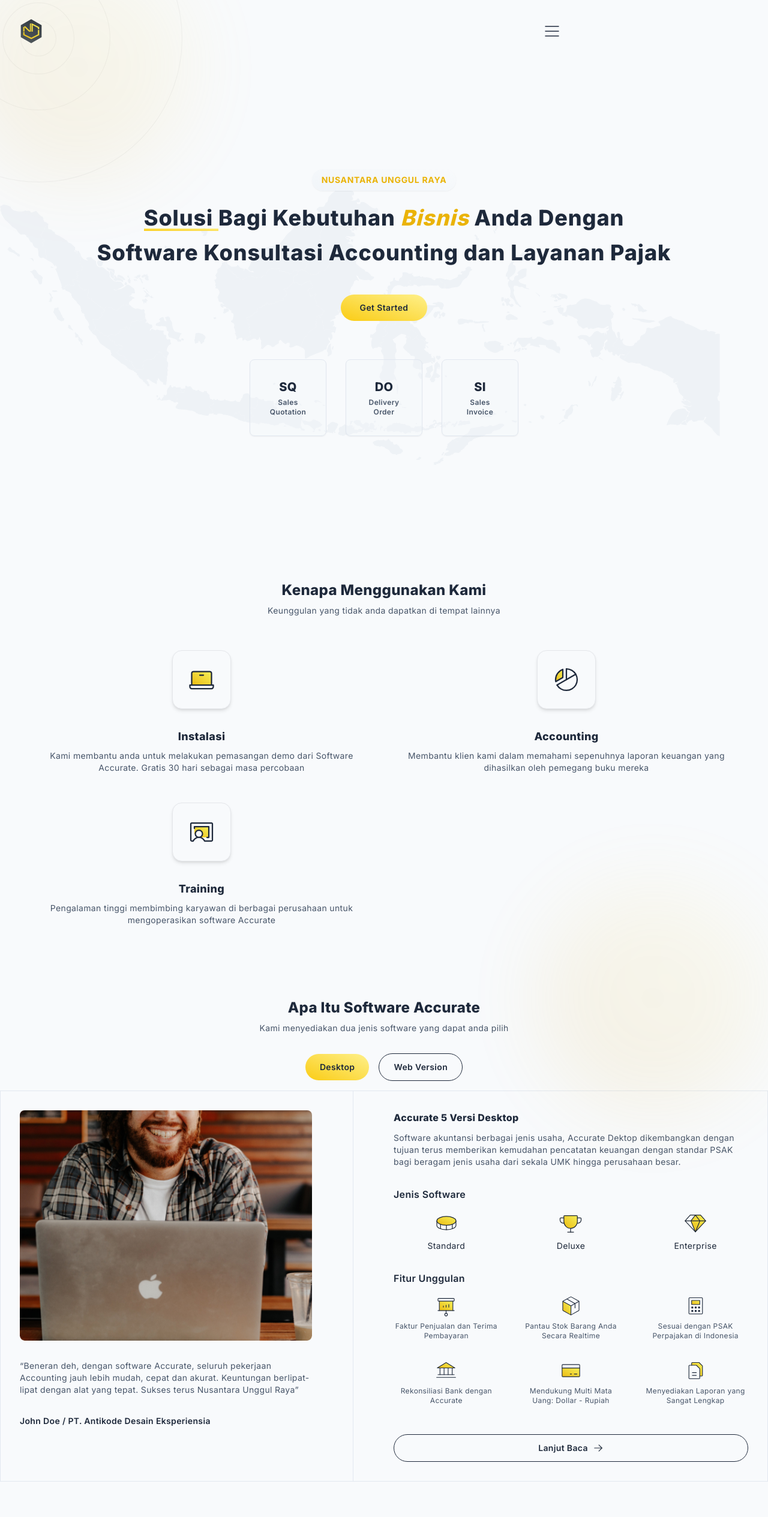
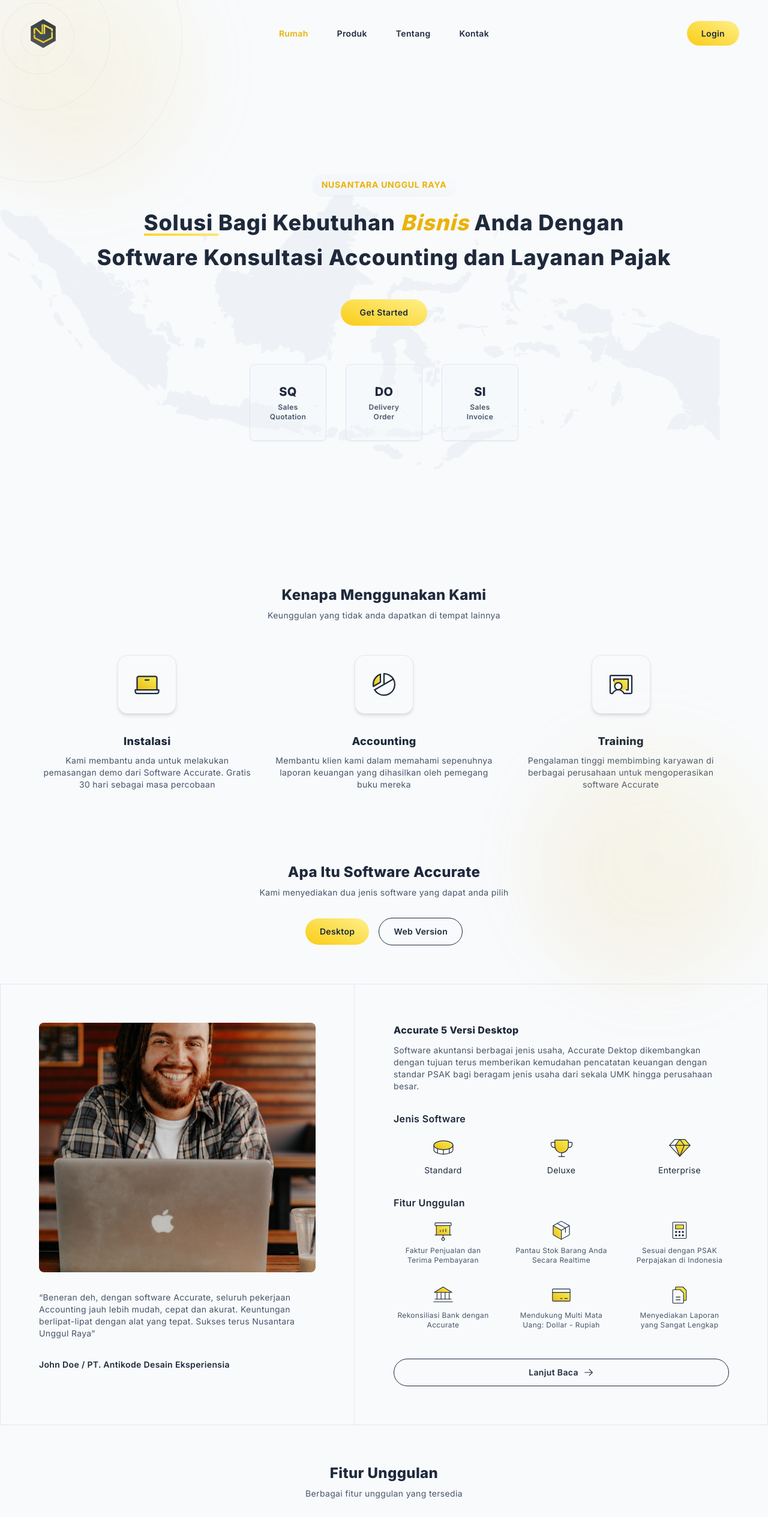
Before and after one commit to aflowcharsss/nusantara-ur, a website built with Vite: page index.html in a window 1280 px wide. Shown: the top 2529 px of the page at 60% size. Built offline with nearby package versions, Linux system fonts and the light colour scheme.

Commit message:
Laptop & Laptop XL Done

```diff
--- a/index.html
+++ b/index.html
@@ -28,8 +28,6 @@
             />
           </div>
 
-          <!-- Menu & Login -->
-          <div class="wrapper">
           <!-- Menu -->
           <ul class="menu">
             <li class="item">
@@ -49,7 +47,6 @@
           <!-- Login -->
           <div class="login">
             <a class="comp cta fill" href="#">Login</a>
-            </div>
           </div>
         </nav>
 
--- a/src/style/index.css
+++ b/src/style/index.css
@@ -17,7 +17,9 @@
 
 /* Components */
 .comp.cta {
-  @apply rounded-full py-3 px-6 text-xs font-semibold text-slate-800 sm:text-sm;
+  @apply rounded-full py-3 px-6 text-xs font-semibold text-slate-800
+
+  sm:text-sm;
 }
 
 .comp.cta.fill {
@@ -43,7 +45,9 @@
 }
 
 .comp.blurred {
-  @apply absolute h-96 w-96 rounded-full bg-gradient-to-tr from-yellow-600 to-yellow-200 opacity-5 blur-3xl sm:opacity-10;
+  @apply absolute h-96 w-96 rounded-full bg-gradient-to-tr from-yellow-600 to-yellow-200 opacity-5 blur-3xl
+
+  sm:opacity-10;
 }
 
 .comp.blurred.left {
@@ -59,11 +63,17 @@
 }
 
 .comp.heading {
-  @apply mb-4 flex flex-col items-center text-center sm:mb-8;
+  @apply mb-4 flex flex-col items-center text-center
+
+  sm:mb-8;
 }
 
 .comp.heading .content {
-  @apply mb-2 text-base font-extrabold text-slate-800 sm:text-lg lg:text-2xl;
+  @apply mb-2 text-base font-extrabold text-slate-800
+
+  sm:text-lg
+
+  lg:text-2xl;
 }
 
 .comp.heading .description {
@@ -72,54 +82,56 @@
 
 /* Header */
 .header {
-  @apply relative px-4 text-sm font-semibold text-slate-800 sm:px-8;
+  @apply relative px-4 text-sm font-semibold text-slate-800
+
+  sm:px-8
+
+  xl:px-12;
 }
 
 .header .navigation {
   @apply container relative mx-auto grid grid-cols-12 items-center py-4
+
   sm:py-8
+
   md:grid-cols-12 md:gap-x-8;
 }
 
 .header .navigation .logo {
-  @apply col-span-6 place-self-start lg:col-span-3;
+  @apply col-span-6 place-self-start
+
+  lg:col-span-4;
 }
 
 .header .navigation .logo img {
-  @apply h-10 w-10;
+  @apply h-10 w-10
+  lg:h-12 lg:w-12;
 }
 
 .header .navigation .burger {
-  @apply col-span-6 justify-self-end;
+  @apply col-span-6 block justify-self-end
+
+  lg:hidden;
 }
 
 .header .navigation .burger .icon {
   @apply h-8 w-8;
 }
 
-.header .navigation .wrapper {
-  @apply hidden;
+.header .navigation .menu {
+  @apply col-span-4 hidden items-center justify-center space-x-12 lg:flex;
 }
 
-.header .navigation .wrapper .menu {
-  @apply lg:col-span-3;
+.header .navigation .menu .item .link.active {
+  @apply text-yellow-500;
 }
 
-.header .navigation .wrapper .login {
-  @apply lg:col-span-3 lg:place-self-end lg:self-center;
+.header .navigation .login {
+  @apply col-span-4 hidden place-self-end self-center lg:block;
 }
 
 .header .pattern {
   @apply absolute -top-24 -left-24 h-[20rem] w-[20rem] scale-150 transform opacity-100;
-}
-
-/* Header - Menu */
-.header .navigation .wrapper .menu {
-  @apply hidden items-center space-x-12 md:flex;
-}
-
-.header .navigation .wrapper .menu .item .link.active {
-  @apply text-yellow-500;
 }
 
 /* Hero */
@@ -128,7 +140,9 @@
 }
 
 .hero .wrapper {
-  @apply relative z-20 flex flex-col items-center justify-center space-y-8 lg:min-h-screen lg:space-y-16;
+  @apply relative z-20 flex flex-col items-center justify-center space-y-8
+
+  lg:min-h-screen lg:space-y-16;
 }
 
 .hero .map {
@@ -141,15 +155,22 @@
 }
 
 .hero .heading .name {
-  @apply mb-4 rounded-full bg-gradient-to-tr from-slate-100 to-slate-50 px-4  py-1 text-[10px] font-bold uppercase tracking-wider text-yellow-500 shadow-sm sm:py-2 sm:text-sm;
+  @apply mb-4 rounded-full bg-gradient-to-tr from-slate-100 to-slate-50
+  px-4 py-1 text-[10px] font-bold uppercase tracking-wider text-yellow-500 shadow-sm
+
+  sm:py-2 sm:text-sm;
 }
 
 .hero .heading .main {
-  @apply relative mb-8 w-9/12 text-center sm:mb-10;
+  @apply relative mb-8 w-9/12 text-center
+
+  sm:mb-10;
 }
 
 .hero .heading .main .text {
-  @apply relative z-10 text-2xl font-extrabold leading-normal tracking-wide text-slate-800  sm:text-4xl sm:leading-relaxed;
+  @apply relative z-10 text-2xl font-extrabold leading-normal tracking-wide text-slate-800
+
+  sm:text-4xl sm:leading-relaxed;
 }
 
 .hero .heading .main .text .bussiness {
@@ -161,7 +182,7 @@
 }
 
 .hero .heading .main .text .solution .underline {
-  @apply grad absolute bottom-0 left-0 z-0 h-1 w-full bg-gradient-to-tr sm:h-1;
+  @apply grad absolute bottom-0 left-0 z-0 h-1 w-full bg-gradient-to-tr;
 }
 
 .hero .heading .cta {
@@ -170,15 +191,21 @@
 
 /* Hero - Feature */
 .hero .h-feature {
-  @apply flex items-center justify-center space-x-3 sm:flex-row sm:space-x-8;
+  @apply flex items-center justify-center space-x-3
+
+  sm:flex-row sm:space-x-8;
 }
 
 .hero .h-feature .card {
-  @apply flex h-20 w-20 flex-col items-center justify-center rounded-lg border-[0.5px] border-slate-200 bg-slate-100 bg-opacity-30 text-center shadow-sm sm:h-32 sm:w-32;
+  @apply flex h-20 w-20 flex-col items-center justify-center rounded-lg border-[0.5px] border-slate-200 bg-slate-100 bg-opacity-30 text-center shadow-sm
+
+  sm:h-32 sm:w-32;
 }
 
 .hero .h-feature .card .heading {
-  @apply pb-1 text-sm font-extrabold text-slate-800 sm:text-xl;
+  @apply pb-1 text-sm font-extrabold text-slate-800
+
+  sm:text-xl;
 }
 
 .hero .h-feature .card .para {
@@ -187,12 +214,15 @@
 
 /* Benefit */
 .benefit {
-  @apply relative py-16 px-4;
+  @apply relative py-16 px-4 sm:px-8 xl:px-16;
 }
 
 .benefit .b-feature {
-  @apply container mx-auto grid grid-cols-1 gap-x-8 px-4
-  sm:grid-cols-2 md:px-8;
+  @apply container mx-auto grid grid-cols-1 gap-x-8
+
+  sm:grid-cols-2
+
+  lg:grid-cols-3;
 }
 
 .benefit .b-feature .card {
@@ -201,8 +231,11 @@
 
 .benefit .b-feature .card .icon {
   @apply mb-4 rounded-2xl border-[0.25px] bg-slate-50 p-4 shadow-md transition-all duration-300 ease-out
+
   hover:cursor-pointer hover:border-transparent hover:bg-yellow-300 hover:shadow-none
-  hover:transition-all hover:duration-500 hover:ease-in sm:mb-8 sm:p-6;
+  hover:transition-all hover:duration-500 hover:ease-in
+
+  sm:mb-8 sm:p-6;
 }
 
 .benefit .b-feature .card .icon .image {
@@ -214,7 +247,9 @@
 }
 
 .benefit .b-feature .card .text .title {
-  @apply pb-2 text-base font-extrabold text-slate-800 sm:text-lg;
+  @apply pb-2 text-base font-extrabold text-slate-800
+
+  sm:text-lg;
 }
 
 /* Introduction */
@@ -223,11 +258,17 @@
 }
 
 .intro .cta-intro {
-  @apply mb-4 flex items-center justify-center space-x-4;
+  @apply mb-4 flex items-center justify-center space-x-4
+
+  md:mb-8
+
+  lg:mb-16;
 }
 
 .intro .cta .button {
-  @apply flex items-center justify-center space-x-4 text-center sm:w-40;
+  @apply flex items-center justify-center space-x-4 text-center
+
+  sm:w-40;
 }
 
 .intro .product {
@@ -236,16 +277,29 @@
 
 .intro .product .wrapper {
   @apply container mx-auto grid grid-cols-12 gap-x-0
-  md:gap-x-8 md:px-8;
+
+  md:gap-x-8 md:px-8
+
+  xl:px-16;
 }
 
 /* Introduction - Testimony */
 .intro .product .wrapper .testimony {
-  @apply hidden py-8 md:col-span-5 md:block lg:col-span-5;
+  @apply hidden py-8
+
+  md:col-span-5 md:block
+
+  lg:col-span-5 lg:py-16;
 }
 
 .intro .product .wrapper .testimony .image {
-  @apply w-full md:h-72 lg:h-96;
+  @apply w-full
+
+  md:h-72
+
+  lg:h-96
+
+  xl:h-[26rem];
 }
 
 .intro .product .wrapper .testimony .photo {
@@ -262,12 +316,20 @@
 
 /* Introduction - Divider */
 .intro .product .wrapper .divider {
-  @apply hidden h-full w-[0.25px] bg-slate-200 md:col-span-1 lg:block lg:justify-self-center;
+  @apply hidden h-full justify-self-center bg-slate-200
+
+  lg:col-span-1 lg:block lg:w-[0.65px];
 }
 
 /* Introduction - Content */
 .intro .product .wrapper .content {
-  @apply col-span-12 px-3 py-8 md:col-span-7 md:px-0 lg:col-span-6;
+  @apply col-span-12 px-3 py-8
+
+  sm:px-8
+
+  md:col-span-7
+
+  lg:col-span-6 lg:px-0 lg:py-16;
 }
 
 .intro .product .wrapper .content > div:not(:last-child) {
@@ -283,7 +345,9 @@
 }
 
 .intro .product .wrapper .content .type .wrapper-type {
-  @apply grid grid-flow-col grid-cols-12 gap-x-0 overflow-x-auto md:gap-x-8;
+  @apply grid grid-flow-col grid-cols-12 gap-x-0 overflow-x-auto
+
+  md:gap-x-8;
 }
 
 .intro .product .wrapper .content .type .wrapper-type .card {
@@ -336,15 +400,24 @@
 
 .feature .wrapper {
   @apply container mx-auto grid grid-cols-12 place-items-center gap-x-0 gap-y-8 px-4
-  md:gap-x-8 md:px-8;
+
+  sm:px-8
+
+  md:gap-x-8
+
+  xl:px-16;
 }
 
 .feature .wrapper .menu {
-  @apply col-span-3 hidden space-y-4 lg:block;
+  @apply col-span-3 hidden space-y-4
+
+  lg:block;
 }
 
 .feature .wrapper .menu .list {
-  @apply rounded-lg py-3 px-4 hover:bg-gradient-to-tr hover:from-yellow-400 hover:to-yellow-200;
+  @apply rounded-lg py-3 px-4
+
+  hover:bg-gradient-to-tr hover:from-yellow-400 hover:to-yellow-200;
 }
 
 .feature .wrapper .menu .list .active {
@@ -352,28 +425,47 @@
 }
 
 .feature .wrapper .image {
-  @apply col-span-12 md:col-span-6 lg:col-span-5;
+  @apply col-span-12
+
+  md:col-span-6
+
+  lg:col-span-5;
 }
 
 .feature .wrapper .image .photo {
-  @apply h-auto w-64 md:h-auto md:w-80;
+  @apply h-auto w-64 md:h-auto
+
+  md:w-80;
 }
 
 .feature .wrapper .description {
-  @apply col-span-12 md:col-span-6 lg:col-span-4;
+  @apply col-span-12
+
+  md:col-span-6
+
+  lg:col-span-4;
 }
 
 .feature .wrapper .description .heading {
-  @apply mb-2 text-base font-bold text-slate-800 md:mb-4;
+  @apply mb-2 text-base font-bold text-slate-800
+
+  md:mb-4;
 }
 
 /* Pricing */
 .pricing {
-  @apply relative py-16 sm:pt-32;
+  @apply relative py-16
+
+  sm:pt-32;
 }
 
+/* Pricing - CTA */
 .pricing .cta {
-  @apply relative z-20 flex items-center justify-center space-x-4 sm:mb-8;
+  @apply relative z-20 flex items-center justify-center space-x-4
+
+  sm:mb-8
+
+  xl:mb-10;
 }
 
 .pricing .cta .comp.cta.button.heading {
@@ -382,21 +474,36 @@
 
 .pricing .wrapper {
   @apply container relative z-20 mx-auto grid grid-cols-12 gap-x-0 gap-y-8 px-4 py-8
-  sm:gap-x-8 sm:py-20 md:py-4 md:px-8;
+
+  sm:gap-x-8 sm:py-20
+
+  md:py-4 md:px-8
+
+  xl:px-16;
 }
 
+/* Pricing - Card */
 .pricing .wrapper .card {
   @apply col-span-12 flex flex-col items-center space-y-5 rounded-3xl border-[0.25px] px-8 py-16 shadow-md
+
   sm:col-span-6
+
   lg:col-span-4;
 }
 
 .pricing .wrapper .best {
-  @apply relative col-span-12 sm:col-span-6 lg:col-span-4;
+  @apply relative col-span-12
+
+  sm:col-span-6
+
+  lg:col-span-4;
 }
 
+/* Pricing - Best Offer */
 .pricing .wrapper .best .offer {
-  @apply inset-0 -top-12 z-0 hidden w-full rounded-3xl bg-yellow-400 py-4 text-center sm:absolute sm:block;
+  @apply inset-0 -top-12 z-0 hidden w-full rounded-3xl bg-yellow-400 py-4 text-center
+
+  sm:absolute sm:block;
 }
 
 .pricing .wrapper .best .offer .text {
@@ -407,6 +514,7 @@
   @apply relative z-10 border-2 border-yellow-400 bg-slate-50 shadow-none;
 }
 
+/* Pricing - Card - Heading */
 .pricing .wrapper .card .heading {
   @apply flex flex-col items-center;
 }
@@ -423,6 +531,7 @@
   @apply h-full w-full;
 }
 
+/* Pricing - Module */
 .pricing .wrapper .card .module {
   @apply space-y-4;
 }
@@ -461,11 +570,15 @@
 }
 
 .faq .accordion {
-  @apply grid grid-cols-12 gap-x-0 px-4 sm:gap-x-8;
+  @apply grid grid-cols-12 gap-x-0 px-4
+
+  sm:gap-x-8;
 }
 
 .faq .accordion .wrapper {
-  @apply col-start-1 col-end-13 py-0 sm:col-start-2 sm:col-end-12;
+  @apply col-start-1 col-end-13 py-0 sm:col-start-2
+
+  sm:col-end-12;
 }
 
 .faq .accordion .wrapper .item {
@@ -490,11 +603,17 @@
 
 /* Contact Us */
 .contact {
-  @apply relative pt-16 pb-24 sm:pt-24 sm:pb-32;
+  @apply relative pt-16 pb-24
+
+  sm:pt-24 sm:pb-32;
 }
 
 .contact .form {
-  @apply container relative z-10 mx-auto px-4 sm:px-8;
+  @apply container relative z-10 mx-auto px-4
+
+  sm:px-8
+
+  xl:px-16;
 }
 
 .contact .form .wrapper {
@@ -539,7 +658,9 @@
 }
 
 .footer .wrapper {
-  @apply container mx-auto grid grid-cols-12 gap-x-0 py-8 md:gap-x-8;
+  @apply container mx-auto grid grid-cols-12 gap-x-0 py-8
+
+  md:gap-x-8;
 }
 
 .footer .wrapper .company {
@@ -567,7 +688,9 @@
 
 .footer .wrapper .menu {
   @apply col-start-1 col-end-13 mb-12 hidden
+
   sm:flex sm:items-center sm:justify-around
+
   md:col-start-3 md:col-end-11;
 }
 
@@ -576,9 +699,13 @@
 }
 
 .footer .wrapper .socmed {
-  @apply col-span-12 mb-8 flex items-center justify-center space-x-8 md:col-start-3 md:col-end-11;
+  @apply col-span-12 mb-8 flex items-center justify-center space-x-8
+
+  md:col-start-3 md:col-end-11;
 }
 
 .footer .wrapper .copyright {
-  @apply col-span-12 text-center md:col-start-3 md:col-end-11;
+  @apply col-span-12 px-4 text-center
+
+  md:col-start-3 md:col-end-11;
 }
```
Lines whose indentation alone changed are shown as unchanged.
